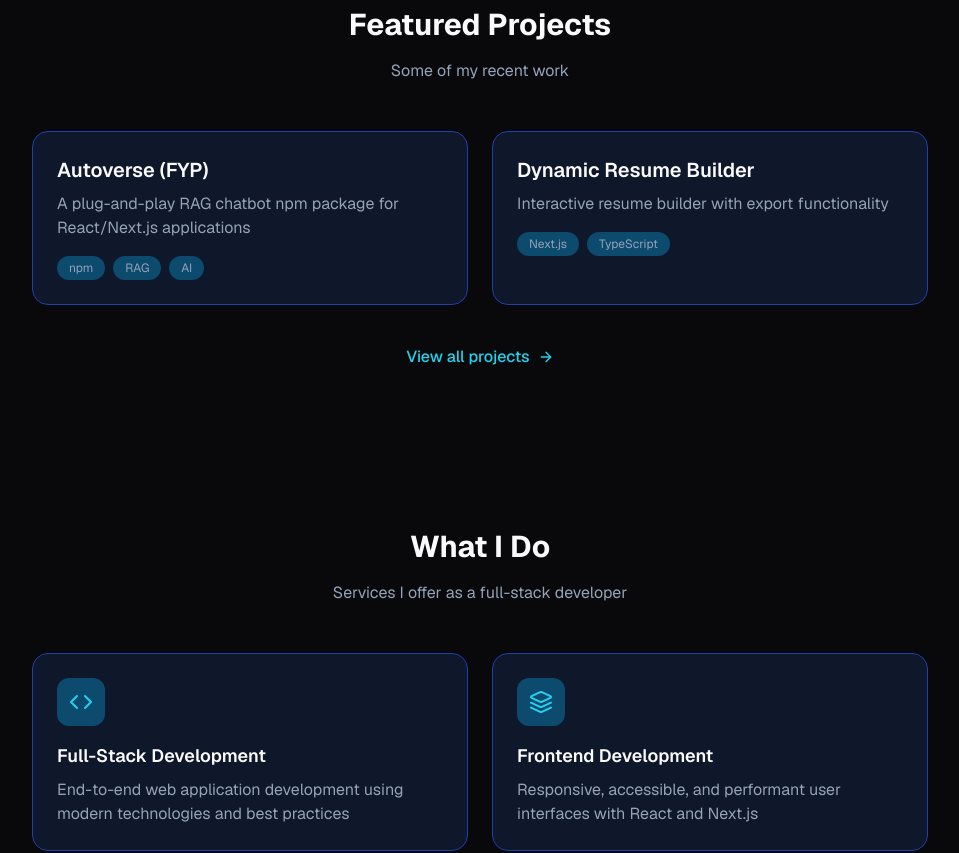
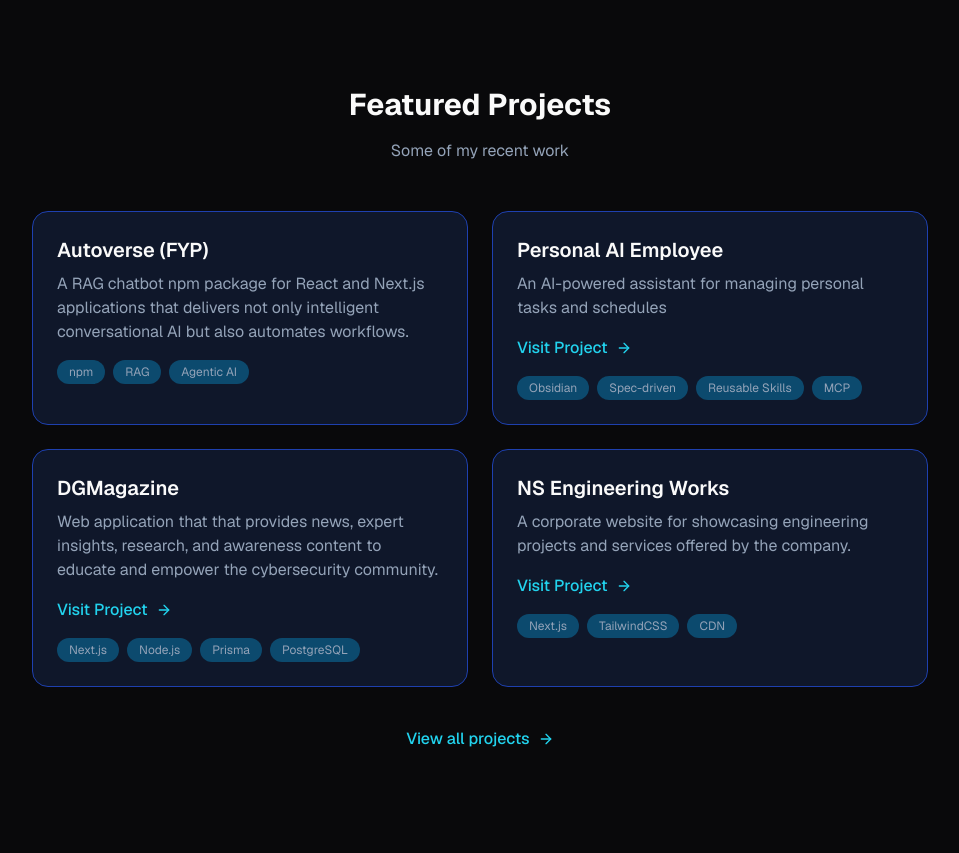
Before and after one commit to konain611/Portfolio, a Next.js app: page / in a window 1280 px wide. Shown: the part 1340-2193 px from the top of the page, without its empty margins (160-1119 px from the left). Built offline with nearby package versions, Linux system fonts and the light colour scheme.

Commit message:
changed icons and added more projects

```diff
--- a/package.json
+++ b/package.json
@@ -12,7 +12,8 @@
     "next": "16.2.2",
     "next-themes": "^0.4.6",
     "react": "19.2.4",
-    "react-dom": "19.2.4"
+    "react-dom": "19.2.4",
+    "react-icons": "^5.6.0"
   },
   "devDependencies": {
     "@tailwindcss/postcss": "^4",
--- a/src/app/page.js
+++ b/src/app/page.js
@@ -1,21 +1,22 @@
 import Link from "next/link";
 import { ArrowRight, Github, Linkedin, Mail, Download, Code, Database, Cloud, Layers } from "lucide-react";
 import { personalInfo, socialLinks, stats } from "@/lib/data";
+import { RiNextjsLine, RiReactjsLine, RiJavascriptLine, RiNodejsLine, RiDatabase2Line, RiTailwindCssLine } from "react-icons/ri";
 
 export default function Home() {
   const topSkills = [
-    { name: "Next.js", icon: Code },
-    { name: "React", icon: Layers },
-    { name: "TypeScript", icon: Code },
-    { name: "Node.js", icon: Database },
-    { name: "PostgreSQL", icon: Database },
-    { name: "Tailwind", icon: Code },
+    { name: "Next.js", icon: RiNextjsLine },
+    { name: "React", icon: RiReactjsLine },
+    { name: "TypeScript", icon: RiJavascriptLine },
+    { name: "Node.js", icon: RiNodejsLine },
+    { name: "PostgreSQL", icon: RiDatabase2Line },
+    { name: "Tailwind", icon: RiTailwindCssLine },
   ];
 
   return (
     <div className="min-h-screen">
       {/* Hero Section */}
-      <section className="container mx-auto px-4 py-5 md:py-8">
+      <section className="container mx-auto px-4 py-5 mb-20 md:py-8">
         <div className="max-w-4xl mx-auto text-center">
           {/* Availability Badge */}
           <div className="inline-flex items-center gap-2 px-4 py-2 rounded-full border-2 border-border text-muted-foreground text-sm mb-8">
@@ -163,13 +164,26 @@ export default function Home() {
             {[
               {
                 name: "Autoverse (FYP)",
-                description: "A plug-and-play RAG chatbot npm package for React/Next.js applications",
-                tags: ["npm", "RAG", "AI"],
+                description: "A RAG chatbot npm package for React and Next.js applications that delivers not only intelligent conversational AI but also automates workflows.",
+                tags: ["npm", "RAG", "Agentic AI"],
               },
               {
-                name: "Dynamic Resume Builder",
-                description: "Interactive resume builder with export functionality",
-                tags: ["Next.js", "TypeScript"],
+                name: "Personal AI Employee",
+                description: "An AI-powered assistant for managing personal tasks and schedules",
+                tags: ["Obsidian", "Spec-driven", "Reusable Skills", "MCP"],
+                link: "https://github.com/konain611/Personal-AI-Employee"
+              },
+              {
+                name: "DGMagazine",
+                description: "Web application that  that provides news, expert insights, research, and awareness content to educate and empower the cybersecurity community.",
+                tags: ["Next.js", "Node.js", "Prisma", "PostgreSQL"],
+                link: "https://dgmagazine.net",
+              },
+              {
+                name: "NS Engineering Works",
+                description: "A corporate website for showcasing engineering projects and services offered by the company.",
+                tags: ["Next.js", "TailwindCSS", "CDN"],
+                link: "https://nsengineeringworks.pk",
               },
             ].map((project, index) => (
               <div
@@ -180,6 +194,17 @@ export default function Home() {
                   {project.name}
                 </h3>
                 <p className="text-muted-foreground mb-4">{project.description}</p>
+                {project.link && (
+                  <Link
+                    href={project.link}
+                    target="_blank"
+                    rel="noopener noreferrer"
+                    className="text-primary hover:text-primary/80 font-medium inline-flex items-center gap-2 transition-colors mb-4"
+                  >
+                    Visit Project
+                    <ArrowRight className="w-4 h-4" />
+                  </Link>
+                )}
                 <div className="flex flex-wrap gap-2">
                   {project.tags.map((tag) => (
                     <span
@@ -260,7 +285,7 @@ export default function Home() {
 
       {/* CTA Section */}
       <section className="container mx-auto px-4 py-20">
-        <div className="max-w-3xl mx-auto text-center p-8 md:p-12 rounded-2xl bg-secondary border border-border">
+        <div className="max-w-3xl mx-auto text-center p-8 md:p-12 rounded-2xl bg-secondary/50 border border-border">
           <h2 className="text-2xl md:text-3xl font-bold mb-4">
             Let&apos;s Work Together
           </h2>
```
Also changed, not shown: 1 other file (tests, documents, lock files or other folders).
